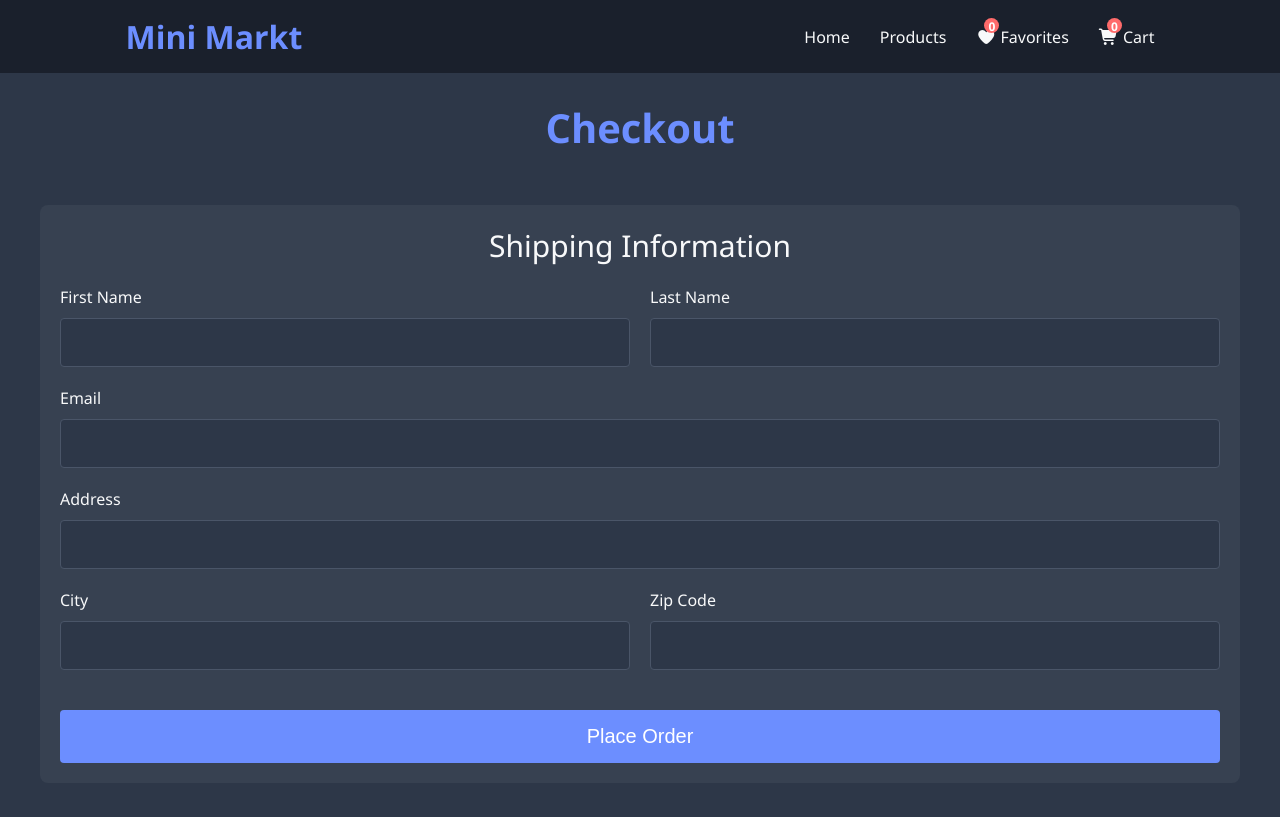
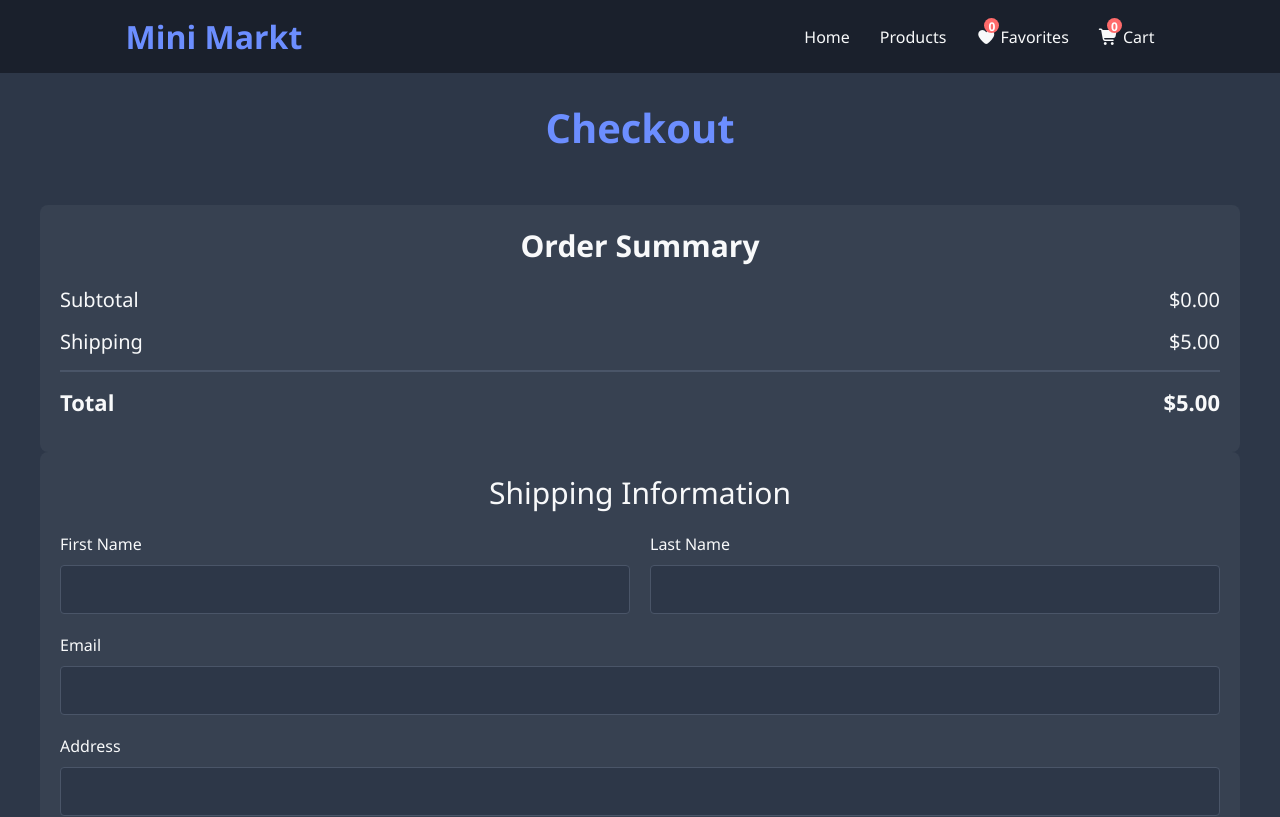
Before and after one commit to mohamedahmed1452/E-Commerce-Mini-Market, a plain HTML site: page checkout.html in a window 1280 px wide. Shown: the top 817 px of the page. Drawn offline with Linux system fonts and the light colour scheme.

Commit message:
add all files

```diff
--- a/checkout.html
+++ b/checkout.html
@@ -48,9 +48,23 @@
 
     <main class="container">
       <h1 class="section-title">Checkout</h1>
+      <div class="cart-summary">
+        <h3 class="summary-title">Order Summary</h3>
+        <div class="summary-item">
+          <p>Subtotal</p>
+          <p id="cart-subtotal">$0.00</p>
+        </div>
+        <div class="summary-item">
+          <p>Shipping</p>
+          <p id="Shipping">$5.00</p>
+        </div>
+        <div class="summary-item summary-total">
+          <p>Total</p>
+          <p id="cart-total">$0.00</p>
+        </div>
+      </div>
 
       <div id="checkout-content">
-
         <form class="checkout-form" id="checkout-form">
           <h3 class="title-shipping">Shipping Information</h3>
 
@@ -106,8 +120,6 @@
         >
       </div>
 
-
-
       <div id="notification" class="notification"></div>
     </main>
 
--- a/scripts/checkout.js
+++ b/scripts/checkout.js
@@ -2,6 +2,7 @@ document.addEventListener("DOMContentLoaded", initChackoutPage);
 
 function initChackoutPage() {
   main();
+  updateCartTotals(cart, allProducts);
   let form = document.getElementById("checkout-form");
   form.addEventListener("submit", function (e) {
     e.preventDefault();
--- a/scripts/comman.js
+++ b/scripts/comman.js
@@ -121,3 +121,23 @@ function main() {
   updateCartCount();
   updateFavoritesCount();
 }
+
+function updateCartTotals(cart, products) {
+  let cartSubtotal = document.getElementById("cart-subtotal");
+  let cartTotal = document.getElementById("cart-total");
+  let Shipping = document.getElementById("Shipping");
+
+  let subtotal = 0;
+  for (let i = 0; i < cart.length; i++) {
+    for (let j = 0; j < products.length; j++) {
+      if (cart[i].id === products[j].id) {
+        subtotal += products[j].price * cart[i].quantity;
+      }
+    }
+  }
+  let Ship = 5.0;
+  let total = subtotal + Ship;
+  Shipping.innerHTML = `$${Ship.toFixed(2)}`;
+  cartSubtotal.innerHTML = `$${subtotal.toFixed(2)}`;
+  cartTotal.innerHTML = `$${total.toFixed(2)}`;
+}
--- a/styles/comman.css
+++ b/styles/comman.css
@@ -249,6 +249,37 @@ body {
 
 
 
+/* cart and checkout*/
+.cart-summary {
+    background-color: #374151;
+    border-radius: 8px;
+    padding: 20px;
+}
+
+.summary-title {
+    font-size: 30px;
+    margin-bottom: 20px;
+    text-align: center;
+}
+
+.summary-item {
+    display: flex;
+    justify-content: space-between;
+    margin-bottom: 15px;
+    font-size: 20px;
+}
+
+.summary-total {
+    font-size: 22px;
+    font-weight: 700;
+    border-top: 2px solid #4a5568;
+    padding-top: 15px;
+    margin-top: 15px;
+}
+
+
+
+
 @media (max-width: 768px) {
 
 
```
Also changed, not shown: scripts/cart.js (+0 -20 lines), styles/cart.css (+0 -25 lines).
